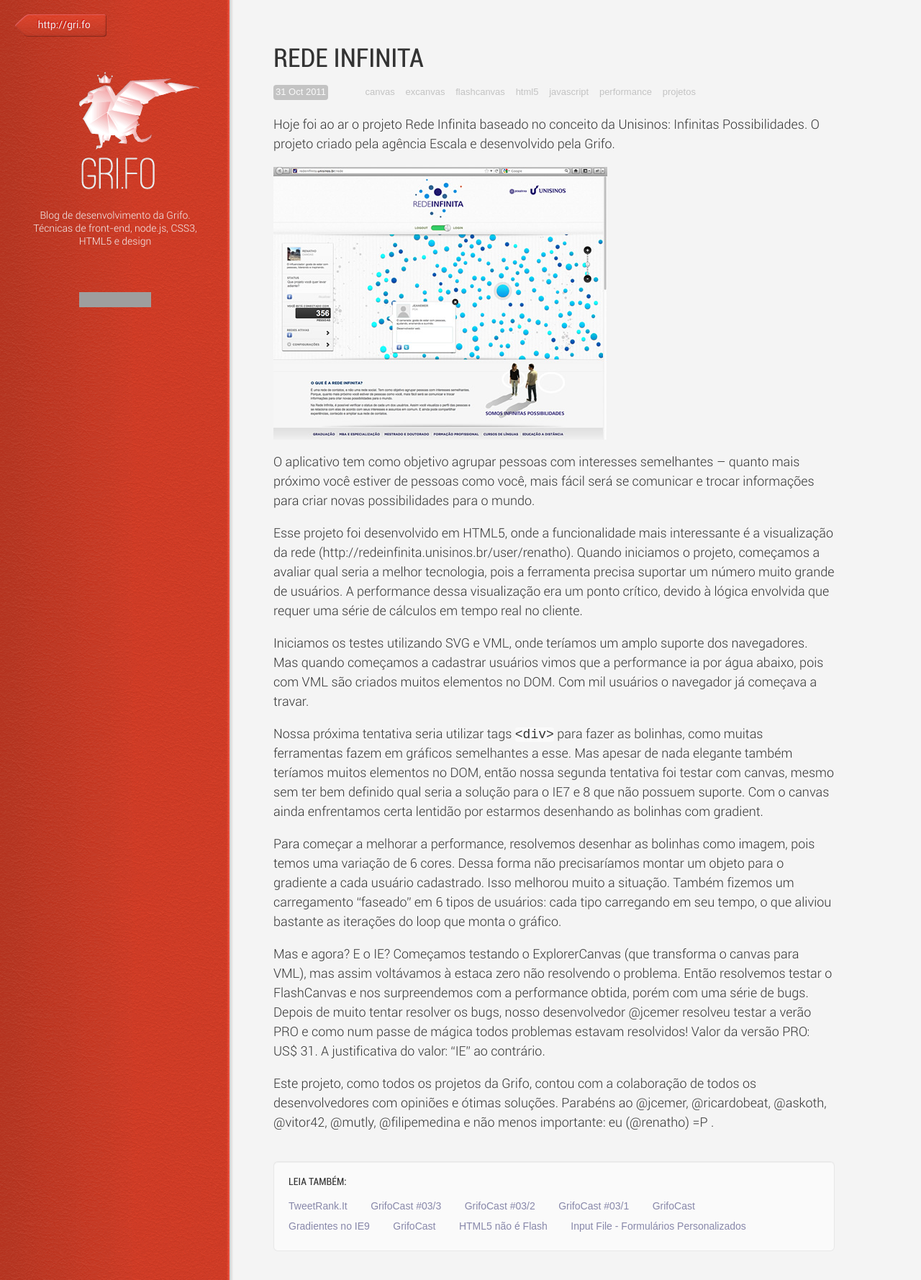
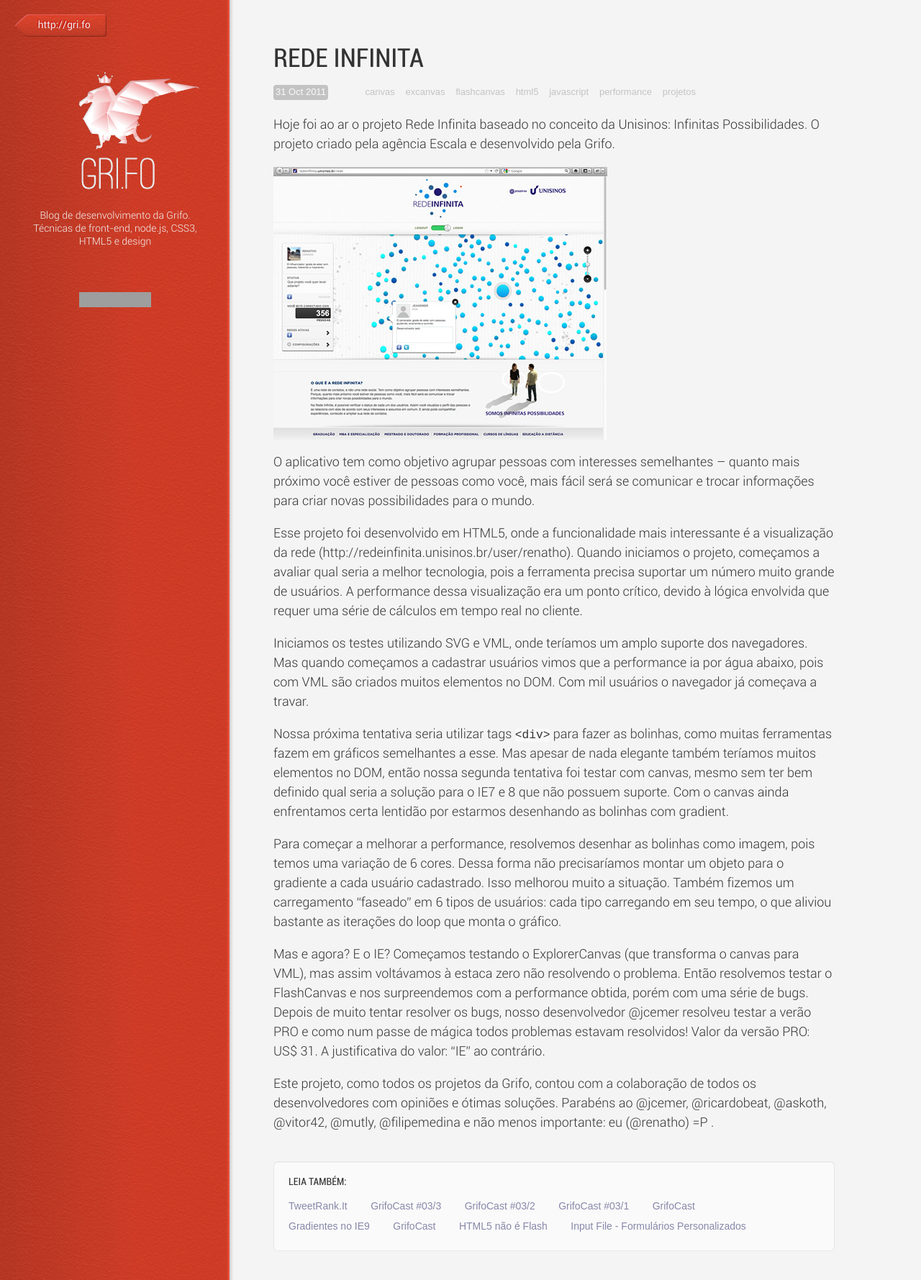
Before and after one commit to grifo/grifo.github.com, a Jekyll site: the page built from blog/_posts/2011-10-31-rede-infinita.md, in a window 1280 px wide. Shown: the whole page at 72% size. Built offline with Jekyll 4.4.1, drawn with Linux system fonts in a browser that asks for light colours; Markdown is read by kramdown in place of the engine named in the settings; comment, search, counter and statistics services are not loaded; grey boxes are pictures that could not be loaded.

Commit message:
reduzir tamanho do código inline

```diff
--- a/styles/base.css
+++ b/styles/base.css
@@ -608,7 +608,7 @@
   -webkit-box-shadow: none;
   -moz-box-shadow: none;
   box-shadow: none;
-  font-size: 100%;
+  font-size: 90%;
   padding: 0;
   border: none;
   outline: none;
--- a/styles/base.less
+++ b/styles/base.less
@@ -192,7 +192,7 @@
             line-height:1.5;
             code {
                 .box-shadow(none);
-                font-size:100%;
+                font-size:90%;
                 padding:0;
                 border:none;
                 outline:none;
```
